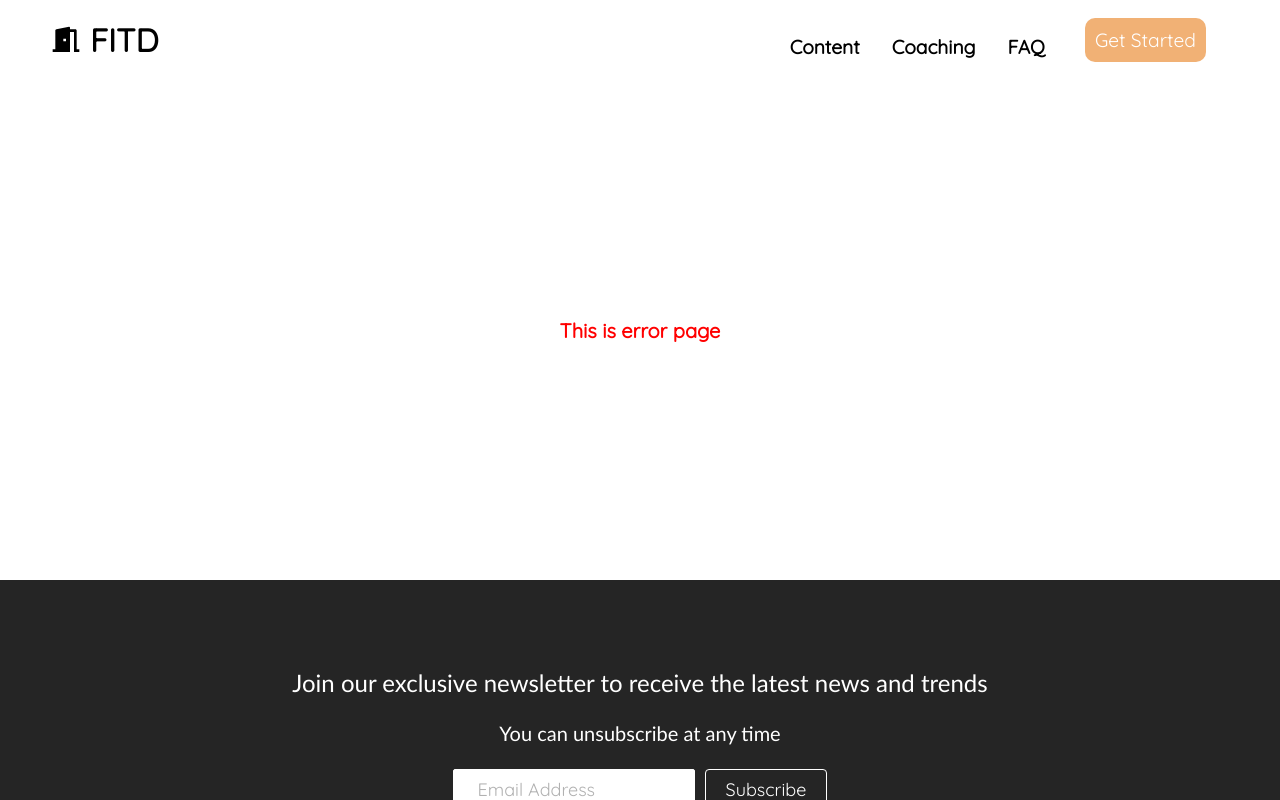
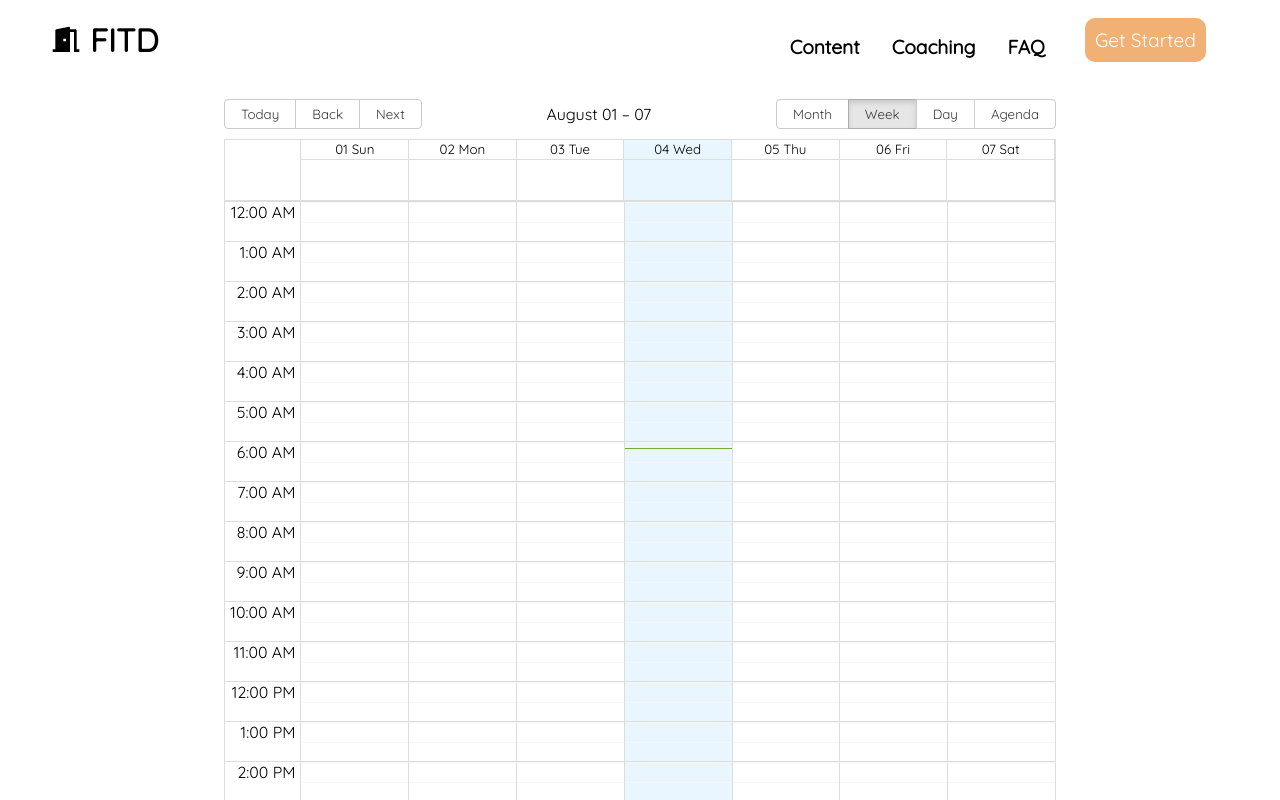
Before and after one commit to SangmeanHong/fitd-tech-client, a React app: page /bookscheduler in a window 1280 px wide. Shown: the top 800 px of the page. Built offline with nearby package versions, Linux system fonts and the light colour scheme; no server answers.

Commit message:
temp book scheduler

```diff
--- a/package.json
+++ b/package.json
@@ -57,6 +57,7 @@
 		"camelcase": "^6.1.0",
 		"case-sensitive-paths-webpack-plugin": "2.3.0",
 		"css-loader": "4.3.0",
+		"date-arithmetic": "^4.1.0",
 		"date-fns": "^2.22.1",
 		"dotenv": "8.2.0",
 		"dotenv-expand": "5.1.0",
@@ -79,6 +80,7 @@
 		"jest-resolve": "26.6.0",
 		"jest-watch-typeahead": "0.6.1",
 		"mini-css-extract-plugin": "0.11.3",
+		"moment": "^2.29.1",
 		"optimize-css-assets-webpack-plugin": "5.0.4",
 		"pnp-webpack-plugin": "1.6.4",
 		"postcss-flexbugs-fixes": "4.2.1",
@@ -90,6 +92,7 @@
 		"raw-loader": "^3.1.0",
 		"react": "^17.0.2",
 		"react-app-polyfill": "^2.0.0",
+		"react-big-calendar": "^0.33.5",
 		"react-bootstrap": "^1.6.1",
 		"react-dev-utils": "^11.0.3",
 		"react-dom": "^17.0.2",
--- /dev/null
+++ b/src/components/BookScheduler/BookScheduler.js
@@ -0,0 +1,55 @@
+import React, { useState } from 'react';
+import { Calendar, momentLocalizer } from 'react-big-calendar';
+import moment from 'moment';
+import 'react-big-calendar/lib/css/react-big-calendar.css';
+
+import 'react-big-calendar/lib/addons/dragAndDrop/styles.css';
+import 'react-big-calendar/lib/css/react-big-calendar.css';
+
+import './styles.css';
+
+const BookScheduler = () => {
+	const [events, setEvents] = useState([]);
+
+	// provide localization with the momentLocalizer function.
+	const localizer = momentLocalizer(moment);
+
+	const handleSelect = ({ start, end, allDay, resource }) => {
+		const title = window.prompt('Coaching Title Name');
+		if (title) {
+			setEvents([...events, { title, start, end, allDay, resource }]);
+		}
+	};
+
+	const convertDate = (time) => {
+		const timeStr = time.toString();
+		return timeStr.slice(0, 21);
+	};
+
+	const handleEventResult = (e) => {
+		const title = e.title;
+		const startTime = convertDate(e.start);
+		const endTime = convertDate(e.end);
+
+		alert(`title: ${title}, start: ${startTime}, end: ${endTime}
+		`);
+	};
+
+	return (
+		<div className='container-main'>
+			<Calendar
+				selectable
+				defaultDate={moment().toDate()}
+				defaultView='week'
+				localizer={localizer}
+				events={events}
+				titleAccessor={events.title}
+				startAccessor={events.start}
+				onSelectEvent={(e) => handleEventResult(e)}
+				onSelectSlot={handleSelect}
+			/>
+		</div>
+	);
+};
+
+export default BookScheduler;
--- /dev/null
+++ b/src/components/BookScheduler/ControlSlot.js
@@ -0,0 +1,3 @@
+import createSlot from 'react-tackle-box/Slot';
+
+export default createSlot();
--- /dev/null
+++ b/src/components/BookScheduler/styles.css
@@ -0,0 +1,7 @@
+.container-main {
+	width: 65%;
+	height: 100vh;
+	margin: auto;
+	margin-top: 1.5%;
+	margin-bottom: 1.5%;
+}
--- a/src/routes/route.index.js
+++ b/src/routes/route.index.js
@@ -12,6 +12,7 @@ import Navbar from '../components/Navbar/Navbar';
 import Footer from '../components/Footer/Footer';
 import NewCoach from '../pages/NewCoach/NewCoach';
 import AddContent from '../pages/AddContent/AddContent';
+import BookScheduler from '../components/BookScheduler/BookScheduler';
 import { ErrorPage } from '../pages/ErrorPage/ErrorPage';
 import Articles from '../pages/Articles/Articles.index';
 import { CoachDetail } from '../pages/CoachDetailPage/CoachDetail';
@@ -23,6 +24,7 @@ const RootRoute = () => {
 			<Container disableGutters maxWidth={false}>
 				<Navbar />
 				<Switch>
+					<Route path='/bookscheduler' component={BookScheduler} />
 					<Route path='/faq' component={Faq} />
 					<Route path='/managecontents' component={AddContent} />
 					<Route path='/articles' component={Articles} />
```
Also changed, not shown: 2 other files (tests, documents, lock files or other folders).
